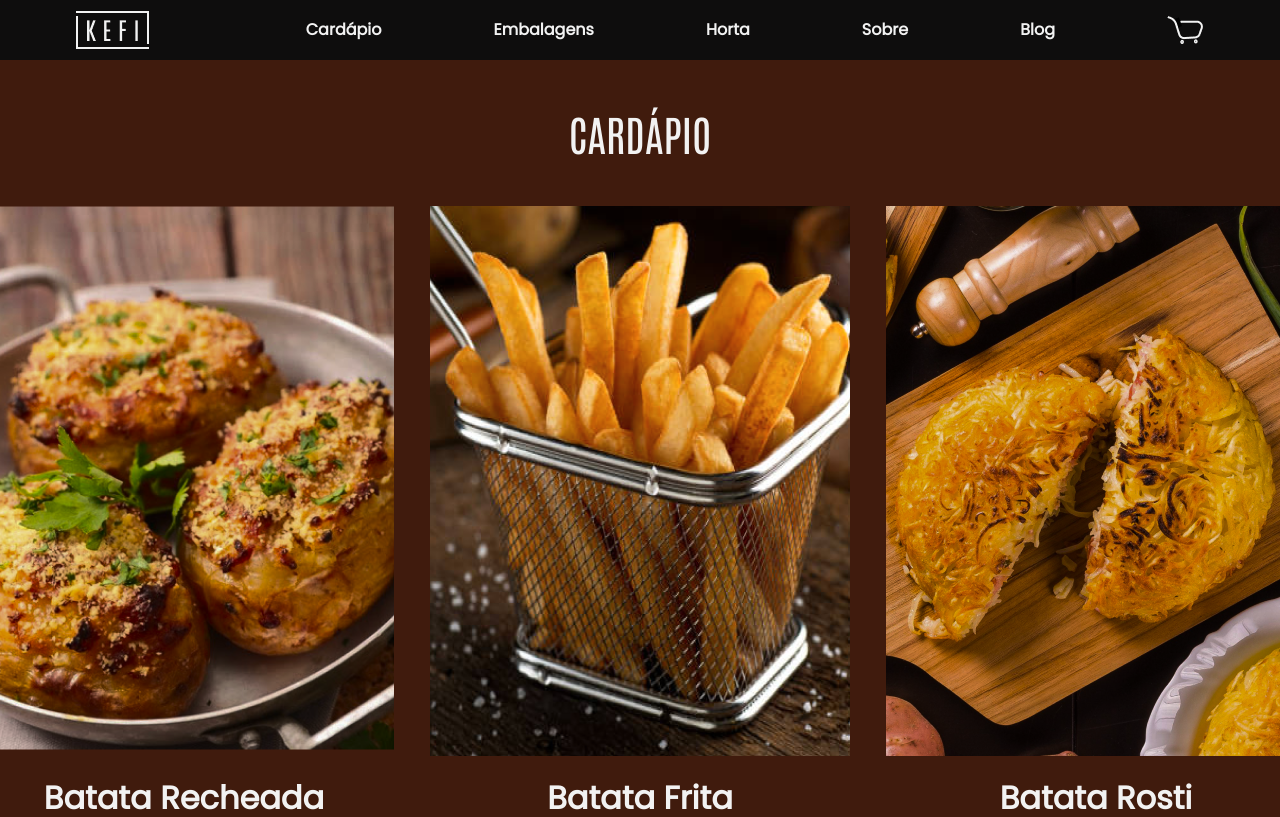
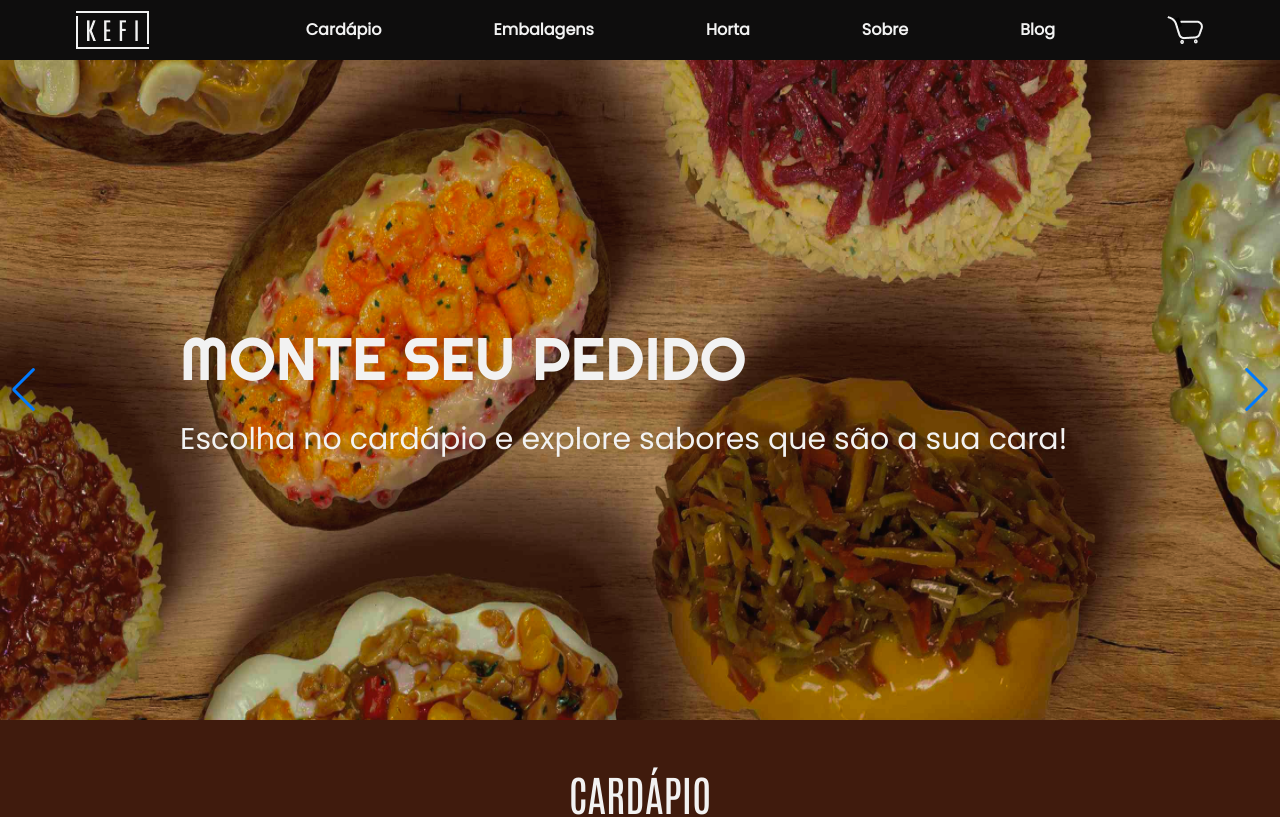
Before and after one commit to ThaisOliveiraRocha/kefi-batataria, a React (Create React App) app in the folder cliente/: page / in a window 1280 px wide. Shown: the top 817 px of the page. Built offline with nearby package versions, Linux system fonts and the light colour scheme.

Commit message:
Implementing carousel

```diff
--- a/cliente/src/pages/Home/Home.tsx
+++ b/cliente/src/pages/Home/Home.tsx
@@ -1,9 +1,11 @@
 import React, { FC } from 'react';
 import CardapioSession from '../../templates/CardapioSession';
+import Carousel from '../../templates/Carousel';
 import * as Styles from './Home.styles';
 
 const Home: FC = () => (
   <Styles.Container>
+    <Carousel />
     <CardapioSession />
   </Styles.Container>
 );
--- /dev/null
+++ b/cliente/src/templates/Carousel/Carousel.styles.ts
@@ -0,0 +1,78 @@
+/* eslint-disable import/prefer-default-export */
+import styled from 'styled-components';
+
+export const Container = styled.div`
+  width: 100%;
+
+  .swiper-container {
+    width: 100%;
+    height: 100%;
+  }
+
+  .swiper-slide {
+    text-align: center;
+    font-size: 18px;
+    background: #fff;
+
+    /* Center slide text vertically */
+    display: -webkit-box;
+    display: -ms-flexbox;
+    display: -webkit-flex;
+    display: flex;
+    -webkit-box-pack: center;
+    -ms-flex-pack: center;
+    -webkit-justify-content: center;
+    justify-content: center;
+    -webkit-box-align: center;
+    -ms-flex-align: center;
+    -webkit-align-items: center;
+    align-items: center;
+  }
+
+  .swiper-slide img {
+    display: block;
+    width: 100%;
+    height: 100%;
+    object-fit: cover;
+  }
+`;
+
+export const Banner = styled.div`
+  display: flex;
+  align-items: center;
+  justify-content: flex-start;
+  width: 100%;
+  height: 660px;
+
+  background-image: url(${(props) => props.theme});
+  background-repeat: no-repeat;
+  background-size: 100% 100%;
+`;
+
+export const TextContainer = styled.div`
+  display: flex;
+  align-items: flex-start;
+  justify-content: flex-start;
+  flex-direction: column;
+  padding: 0 180px;
+`;
+
+export const Title = styled.h2`
+  margin: 0 0 24px 0;
+  font-family: Righteous;
+  font-style: normal;
+  font-weight: normal;
+  font-size: 60px;
+  line-height: 75px;
+  color: #f2f2f2;
+`;
+
+export const Description = styled.span`
+  font-family: Poppins;
+  font-style: normal;
+  font-weight: 500;
+  font-size: 30px;
+  line-height: 39px;
+  color: #f2f2f2;
+  text-align: left;
+`;
--- /dev/null
+++ b/cliente/src/templates/Carousel/Carousel.tsx
@@ -0,0 +1,56 @@
+import React, { FC } from 'react';
+import { Swiper, SwiperSlide } from 'swiper/react';
+import SwiperCore, { Navigation } from 'swiper/core';
+import * as Styles from './Carousel.styles';
+
+import 'swiper/swiper.min.css';
+import 'swiper/components/navigation/navigation.min.css';
+
+SwiperCore.use([Navigation]);
+
+const Carousel: FC = () => {
+  const content = [
+    {
+      image: '/images/banner-1.png',
+      title: 'MONTE SEU PEDIDO',
+      description: 'Escolha no cardápio e explore sabores que são a sua cara!',
+    },
+    {
+      image: '/images/banner-2.png',
+      title: 'ORGÂNICO É MAIS GOSTOSO',
+      description:
+        'Cada tempero no seu prato vem da nossa hortinha orgânica. Conheça o processo!',
+    },
+    {
+      image: '/images/banner-3.png',
+      title: 'ECOLÓGICAS E PRÁTICAS',
+      description: 'Embalagens amigas do meio-ambiente e perfeitas para você!',
+    },
+  ];
+
+  return (
+    <Styles.Container>
+      <Swiper
+        navigation
+        loop
+        autoplay={{
+          delay: 2500,
+          disableOnInteraction: false,
+        }}
+      >
+        {content.map((item) => (
+          <SwiperSlide>
+            <Styles.Banner theme={item.image}>
+              <Styles.TextContainer>
+                <Styles.Title>{item.title}</Styles.Title>
+                <Styles.Description>{item.description}</Styles.Description>
+              </Styles.TextContainer>
+            </Styles.Banner>
+          </SwiperSlide>
+        ))}
+      </Swiper>
+    </Styles.Container>
+  );
+};
+
+export default Carousel;
--- /dev/null
+++ b/cliente/src/templates/Carousel/index.ts
@@ -0,0 +1,3 @@
+import Carousel from './Carousel';
+
+export default Carousel;
```
